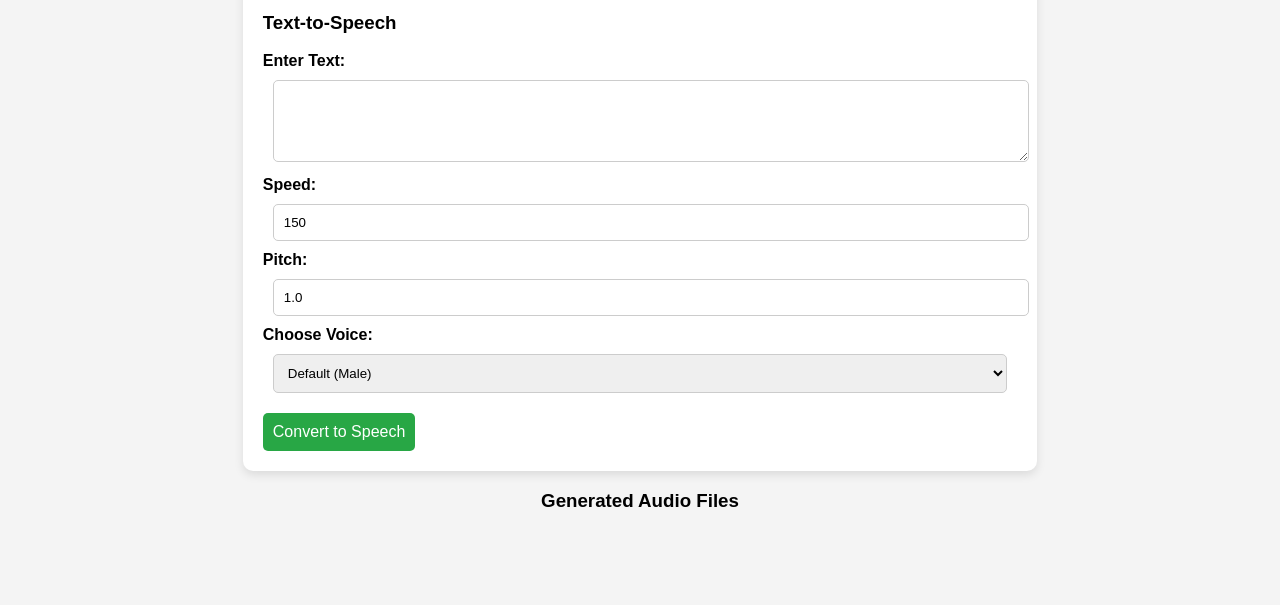
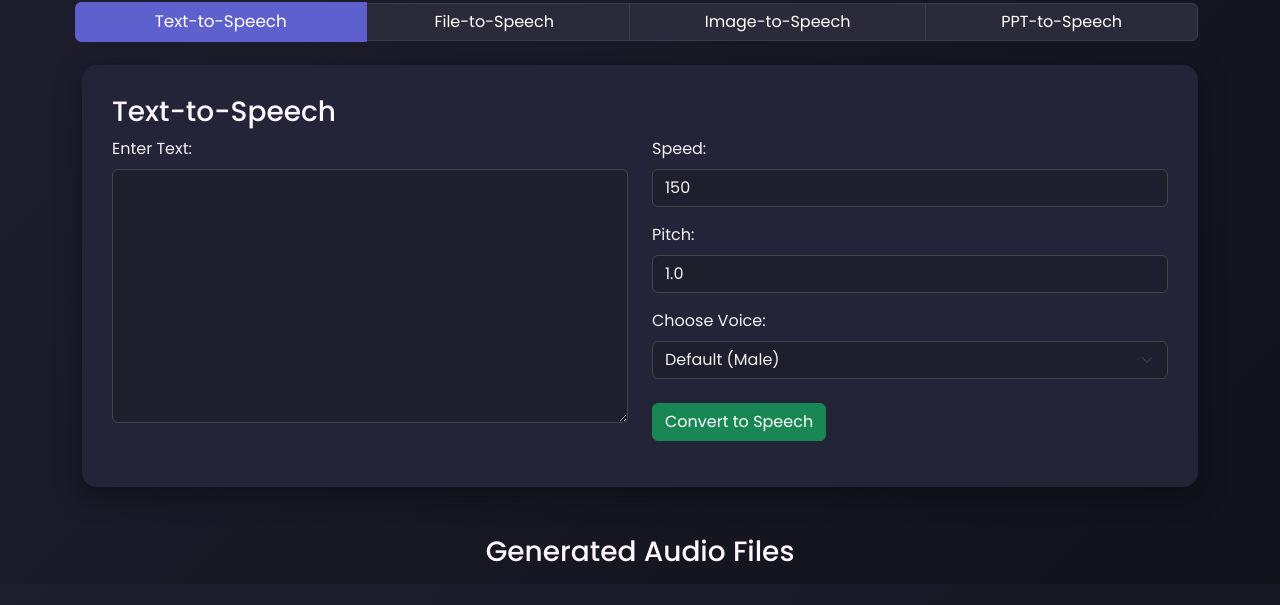
Before and after one commit to devangvangane/tts, a Django app: page / in a window 1280 px wide. Shown: the part 195-800 px from the top of the page. Run offline with Django 3.2, Linux system fonts and the light colour scheme; some libraries are stand-ins or nearby versions.

Commit message:
ppt-to-speech img-to-speech volna css and animation

```diff
--- a/ttspeech/templates/index.html
+++ b/ttspeech/templates/index.html
@@ -1,218 +1,312 @@
 <!DOCTYPE html>
 <html lang="en">
 <head>
-    <meta charset="UTF-8">
-    <meta name="viewport" content="width=device-width, initial-scale=1.0">
+  <meta charset="UTF-8" />
+  <meta name="viewport" content="width=device-width, initial-scale=1.0"/>
   <title>Multi-Function Converter</title>
+
+  <link rel="preconnect" href="https://fonts.googleapis.com">
+<link rel="preconnect" href="https://fonts.gstatic.com" crossorigin>
+<link href="https://fonts.googleapis.com/css2?family=Poppins:ital,wght@0,100;0,200;0,300;0,400;0,500;0,600;0,700;0,800;0,900;1,100;1,200;1,300;1,400;1,500;1,600;1,700;1,800;1,900&display=swap" rel="stylesheet">
+
+  <!-- Bootstrap -->
+  <link href="https://cdn.jsdelivr.net/npm/bootstrap@5.3.0/dist/css/bootstrap.min.css" rel="stylesheet"/>
+  <script src="https://cdn.jsdelivr.net/npm/bootstrap@5.3.0/dist/js/bootstrap.bundle.min.js"></script>
+
+  <!-- GSAP -->
+  <script src="https://cdnjs.cloudflare.com/ajax/libs/gsap/3.12.2/gsap.min.js"></script>
+
   <style>
     body {
-            font-family: Arial, sans-serif;
-            text-align: center;
-            padding: 20px;
-            background-color: #f4f4f4;
+      background: linear-gradient(135deg, #1e1e2f, #12121b);
+      color: #f1f1f1;
+      font-family: "Poppins" ;
     }
-        h2 {
-            color: #333;
+
+    .container-custom {
+      background: #242438;
+      padding: 30px;
+      border-radius: 15px;
+      box-shadow: 0 8px 30px rgba(0, 0, 0, 0.3);
     }
-        .container {
-            background: white;
-            padding: 20px;
-            padding-right: 40px;
+
+    .btn-group .btn {
+      background-color: #2a2a3b;
+      color: #fff;
+      border: 1px solid #3a3a50;
+      transition: all 0.3s ease;
+    }
+
+    .btn-group .btn.active,
+    .btn-group .btn:hover {
+      background-color: #5e60ce;
+      color: #fff;
+      border-color: #5e60ce;
+      transform: scale(1.05);
+    }
+
+    .form-control,
+    .form-select {
+      background-color: #1e1e2d;
+      color: #f1f1f1;
+      border: 1px solid #444;
+      transition: border-color 0.3s ease, box-shadow 0.3s ease;
+    }
+
+    .form-control:focus,
+    .form-select:focus {
+
+      border-color: #5e60ce;
+      box-shadow: 0 0 0 0.2rem rgba(94, 96, 206, 0.25);
+    }
+
+    .file-list li {
+      background-color: #2c2c44;
+      padding: 15px;
       border-radius: 10px;
-            box-shadow: 0px 4px 10px rgba(0, 0, 0, 0.1);
-            display: inline-block;
-            text-align: left;
-            width: 60%;
+      box-shadow: 0 4px 15px rgba(0, 0, 0, 0.2);
+      margin-bottom: 15px;
     }
-        textarea, input, select {
+
+    .delete-btn {
+      background-color: #e63946;
+      border: none;
+      transition: background-color 0.3s ease;
+    }
+
+    .delete-btn:hover {
+      background-color: #d62839;
+    }
+
+    h2, h3 {
+      color: #fdf6ff;
+    }
+
+    audio {
+      background: #1f1f30;
+      border-radius: 10px;
       width: 100%;
-            padding: 10px;
-            margin: 10px;
-            border: 1px solid #ccc;
-            border-radius: 5px;
-        }
-        label {
-            font-weight: bold;
-        }
-        button {
-            margin-top: 10px;
-            padding: 10px;
-            border: none;
-            background: #28a745;
-            color: white;
-            font-size: 16px;
-            cursor: pointer;
-            border-radius: 5px;
-        }
-        button:hover {
-            background: #218838;
-        }
-        .nav {
-            margin-bottom: 20px;
-        }
-        .nav button {
-            margin: 5px;
-            background: #007bff;
-            color: white;
-            border-radius: 5px;
-            padding: 10px 15px;
-            border: none;
-            cursor: pointer;
-        }
-        .nav button.active {
-            background: white;
-            color: #007bff;
-            border: 2px solid #007bff;
-        }
-        .file-list {
-            list-style-type: none;
-            padding: 0;
-            margin: 20px;
-        }
-        .file-list li {
-            background: white;
-            padding: 10px;
-            margin: 10px auto;
-            border-radius: 8px;
-            display: flex;
-            justify-content: space-between;
-            align-items: center;
-            box-shadow: 0px 4px 10px rgba(0, 0, 0, 0.1);
-        }
-        audio {
-            width: 70%;
-        }
-        .delete-btn {
-            background: #dc3545;
-            padding: 5px 10px;
-            border: none;
-            color: white;
-            cursor: pointer;
-            border-radius: 5px;
-        }
-        .delete-btn:hover {
-            background: #c82333;
     }
   </style>
 </head>
+
 <body>
+  <div class="container mt-4 text-center">
+    <!-- Logo Image -->
+<div class="mb-4">
+  {% load static %}
 
-    <h2>Multi-Function Converter</h2>
+  <img src="{% static 'v.png' %}" alt="VOLNA Logo" height="150" />
+
+</div>
+
 
     <!-- Navigation -->
-    <div class="nav">
-        <button class="{% if functionality == 'tts' %}active{% endif %}" onclick="window.location.href='/?functionality=tts'">Text-to-Speech</button>
-        <button class="{% if functionality == 'file-to-speech' %}active{% endif %}" onclick="window.location.href='/?functionality=file-to-speech'">File-to-Speech</button>
-        <button class="{% if functionality == 'image-to-speech' %}active{% endif %}" onclick="window.location.href='/?functionality=image-to-speech'">Image-to-Speech</button>
-        <button class="{% if functionality == 'ppt-to-speech' %}active{% endif %}" onclick="window.location.href='/?functionality=ppt-to-speech'">PPT-to-Speech</button>
+    <div class="btn-group mb-4 nav" role="group">
+      <button class="btn {% if functionality == 'tts' %}active{% endif %}" onclick="window.location.href='/?functionality=tts'">Text-to-Speech</button>
+      <button class="btn {% if functionality == 'file-to-speech' %}active{% endif %}" onclick="window.location.href='/?functionality=file-to-speech'">File-to-Speech</button>
+      <button class="btn {% if functionality == 'image-to-speech' %}active{% endif %}" onclick="window.location.href='/?functionality=image-to-speech'">Image-to-Speech</button>
+      <button class="btn {% if functionality == 'ppt-to-speech' %}active{% endif %}" onclick="window.location.href='/?functionality=ppt-to-speech'">PPT-to-Speech</button>
     </div>
 
-    <div class="container">
+    <div class="container container-custom text-start">
       {% if functionality == "tts" %}
         <h3>Text-to-Speech</h3>
         <form id="tts-form">
-                <label for="text">Enter Text:</label>
-                <textarea id="text" name="text" rows="4" required></textarea>
-
-                <label for="speed">Speed:</label>
-                <input type="number" id="speed" name="speed" min="50" max="300" step="10" value="150">
-
-                <label for="pitch">Pitch:</label>
-                <input type="number" id="pitch" name="pitch" min="0.5" max="2.0" step="0.1" value="1.0">
-
-                <label for="voice">Choose Voice:</label>
-                <select id="voice" name="voice">
+          <div class="row">
+            <div class="col-md-6 mb-3 order-md-2">
+              <div class="mb-3">
+                <label for="speed" class="form-label">Speed:</label>
+                <input type="number" id="speed" name="speed" min="50" max="300" step="10" value="150" class="form-control">
+              </div>
+              <div class="mb-3">
+                <label for="pitch" class="form-label">Pitch:</label>
+                <input type="number" id="pitch" name="pitch" min="0.5" max="2.0" step="0.1" value="1.0" class="form-control">
+              </div>
+              <div class="mb-3">
+                <label for="voice" class="form-label">Choose Voice:</label>
+                <select id="voice" name="voice" class="form-select">
                   <option value="default">Default (Male)</option>
                   <option value="male">Male Voice</option>
                   <option value="female">Female Voice</option>
                 </select>
-
-                <button type="submit">Convert to Speech</button>
+              </div>
+              <button type="submit" class="btn btn-success mt-2">Convert to Speech</button>
+            </div>
+            <div class="col-md-6 mb-3 order-md-1">
+              <label for="text" class="form-label">Enter Text:</label>
+              <textarea id="text" name="text" rows="10" required class="form-control"></textarea>
+            </div>
+          </div>
         </form>
 
       {% elif functionality == "file-to-speech" %}
   <h3>File-to-Speech</h3>
   <form id="file-upload-form" enctype="multipart/form-data">
-                <input type="file" id="file" name="file" accept=".pdf,.docx" required>
-
-                <label for="speed">Speed:</label>
-                <input type="number" id="speed" name="speed" min="50" max="300" step="10" value="150">
-
-                <label for="pitch">Pitch:</label>
-                <input type="number" id="pitch" name="pitch" min="0.5" max="2.0" step="0.1" value="1.0">
-
-                <label for="voice">Choose Voice:</label>
-                <select id="voice" name="voice">
+    <div class="row">
+      <div class="col-md-6 mb-3 order-md-2">
+        <div class="mb-3">
+          <label for="speed" class="form-label">Speed:</label>
+          <input type="number" id="speed" name="speed" min="50" max="300" step="10" value="150" class="form-control">
+        </div>
+        <div class="mb-3">
+          <label for="pitch" class="form-label">Pitch:</label>
+          <input type="number" id="pitch" name="pitch" min="0.5" max="2.0" step="0.1" value="1.0" class="form-control">
+        </div>
+        <div class="mb-3">
+          <label for="voice" class="form-label">Choose Voice:</label>
+          <select id="voice" name="voice" class="form-select">
             <option value="default">Default (Male)</option>
             <option value="male">Male Voice</option>
             <option value="female">Female Voice</option>
           </select>
-
-                <button type="submit">Convert</button>
+        </div>
+        <button type="submit" class="btn btn-success mt-2">Convert to Speech</button>
+      </div>
+      <div class="col-md-6 mb-3 order-md-1">
+        <div class="mb-3">
+          <label for="file" class="form-label">Upload File (DOCX, PDF):</label>
+          <input type="file" id="file" name="file" accept=".docx,.pdf" class="form-control" required>
+        </div>
+      </div>
+    </div>
   </form>
 
      {% elif functionality == "image-to-speech" %}
   <h3>Image-to-Speech</h3>
   <form id="image-upload-form" enctype="multipart/form-data">
-                <input type="file" id="image" name="image" accept="image/*" required>
-                <button type="submit">Convert</button>
-            </form>
-
-        {% elif functionality == "ppt-to-speech" %}
-            <h3>Ppt-to-Speech</h3>
-            <form id="ppt-upload-form" enctype="multipart/form-data">
-                <input type="file" id="file" name="ppt" accept=".ppt,.pptx" required>
-
-                <label for="speed">Speed:</label>
-                <input type="number" id="ppt-speed" name="speed" min="50" max="300" step="10" value="150">
-
-                <label for="pitch">Pitch:</label>
-                <input type="number" id="ppt-pitch" name="pitch" min="0.5" max="2.0" step="0.1" value="1.0">
-
-                <label for="voice">Choose Voice:</label>
-                <select id="ppt-voice" name="voice">
+    <div class="row">
+      <div class="col-md-6 mb-3 order-md-2">
+        <div class="mb-3">
+          <label for="speed" class="form-label">Speed:</label>
+          <input type="number" id="image-speed" name="speed" min="50" max="300" step="10" value="150" class="form-control">
+        </div>
+        <div class="mb-3">
+          <label for="pitch" class="form-label">Pitch:</label>
+          <input type="number" id="image-pitch" name="pitch" min="0.5" max="2.0" step="0.1" value="1.0" class="form-control">
+        </div>
+        <div class="mb-3">
+          <label for="voice" class="form-label">Choose Voice:</label>
+          <select id="image-voice" name="voice" class="form-select">
             <option value="default">Default (Male)</option>
             <option value="male">Male Voice</option>
             <option value="female">Female Voice</option>
           </select>
+        </div>
+        <button type="submit" class="btn btn-success mt-2">Convert</button>
+      </div>
+      <div class="col-md-6 mb-3 order-md-1">
+        <div class="mb-3">
+          <label for="image" class="form-label">Upload Image:</label>
+          <input type="file" id="image" name="image" accept="image/*" class="form-control" required>
+        </div>
+      </div>
+    </div>
+  </form>
 
-                <button type="submit">Convert</button>
+{% elif functionality == "ppt-to-speech" %}
+  <h3>PPT-to-Speech</h3>
+  <form id="ppt-upload-form" enctype="multipart/form-data">
+    <div class="row">
+      <div class="col-md-6 mb-3 order-md-2">
+        <div class="mb-3">
+          <label for="ppt-speed" class="form-label">Speed:</label>
+          <input type="number" id="ppt-speed" name="speed" min="50" max="300" step="10" value="150" class="form-control">
+        </div>
+        <div class="mb-3">
+          <label for="ppt-pitch" class="form-label">Pitch:</label>
+          <input type="number" id="ppt-pitch" name="pitch" min="0.5" max="2.0" step="0.1" value="1.0" class="form-control">
+        </div>
+        <div class="mb-3">
+          <label for="ppt-voice" class="form-label">Choose Voice:</label>
+          <select id="ppt-voice" name="voice" class="form-select">
+            <option value="default">Default (Male)</option>
+            <option value="male">Male Voice</option>
+            <option value="female">Female Voice</option>
+          </select>
+        </div>
+        <button type="submit" class="btn btn-success mt-2">Convert</button>
+      </div>
+      <div class="col-md-6 mb-3 order-md-1">
+        <div class="mb-3">
+          <label for="file" class="form-label">Upload PPT File:</label>
+          <input type="file" id="file" name="ppt" accept=".ppt,.pptx" class="form-control" required>
+        </div>
+      </div>
+    </div>
   </form>
 {% endif %}
+
     </div>
 
-    <h3>Generated Audio Files</h3>
-    <ul id="file-list" class="file-list">
+    <h3 class="mt-5">Generated Audio Files</h3>
+    <ul id="file-list" class="list-unstyled file-list">
       {% for file in files %}
-            <li id="file-{{ file }}">
-                <audio controls>
+        <li id="file-{{ file }}" class="d-flex justify-content-between align-items-center">
+          <audio controls class="me-3 w-75">
             <source src="/media/{{ file }}" type="audio/mpeg">
           </audio>
-                <button class="delete-btn" onclick="deleteFile('{{ file }}')">Delete</button>
+          <button class="btn delete-btn" onclick="deleteFile('{{ file }}')">Delete</button>
         </li>
       {% endfor %}
     </ul>
+  </div>
 
   <script>
+    // Animate page load with GSAP
+    document.addEventListener("DOMContentLoaded", () => {
+      gsap.from(".container-custom", {
+        duration: 1,
+        opacity: 0,
+        y: 30,
+        ease: "power2.out"
+      });
+
+      gsap.from(".container-custom form .form-label, .container-custom form .form-control, .container-custom form .form-select, .container-custom form button", {
+        duration: 0.6,
+        opacity: 0,
+        y: 20,
+        stagger: 0.1,
+        ease: "power3.out"
+      });
+
+      gsap.from(".file-list li", {
+        duration: 0.5,
+        opacity: 0,
+        y: 20,
+        stagger: 0.1,
+        ease: "power1.out"
+      });
+    });
+
+    // Your original JS (unchanged)
     async function updateFileList(files) {
       let fileList = document.getElementById("file-list");
-    fileList.innerHTML = ""; // Clear current list
+      fileList.innerHTML = "";
 
       files.forEach(file => {
         let listItem = document.createElement("li");
+        listItem.className = "d-flex justify-content-between align-items-center file-list-item";
         listItem.id = `file-${file}`;
         listItem.innerHTML = `
-            <audio controls>
+          <audio controls class="me-3 w-75">
             <source src="/media/${file}" type="audio/mpeg">
           </audio>
-            <button class="delete-btn" onclick="deleteFile('${file}')">Delete</button>
+          <button class="btn delete-btn" onclick="deleteFile('${file}')">Delete</button>
         `;
         fileList.appendChild(listItem);
+
+        // Animate new file
+        gsap.from(listItem, {
+          opacity: 0,
+          y: 20,
+          duration: 0.4,
+          ease: "power2.out"
+        });
       });
     }
 
-// Handle Text-to-Speech Submission
-document.getElementById("tts-form")?.addEventListener("submit", async function(event) {
+    document.getElementById("tts-form")?.addEventListener("submit", async function (event) {
       event.preventDefault();
       let formData = new FormData(this);
 
@@ -223,14 +317,13 @@ document.getElementById("tts-form")?.addEventListener("submit", async function(e
 
       let data = await response.json();
       if (data.files) {
-        updateFileList(data.files); // Update file list without refresh
+        updateFileList(data.files);
       } else {
         alert("Error: " + (data.error || "Something went wrong!"));
       }
     });
 
-// Handle File-to-Speech Submission
-document.getElementById("file-upload-form")?.addEventListener("submit", async function(event) {
+    document.getElementById("file-upload-form")?.addEventListener("submit", async function (event) {
       event.preventDefault();
       let formData = new FormData(this);
 
@@ -240,8 +333,6 @@ document.getElementById("file-upload-form")?.addEventListener("submit", async fu
       });
 
       let data = await response.json();
-
-    console.log(data);
       if (data.files) {
         updateFileList(data.files);
       } else {
@@ -249,60 +340,41 @@ document.getElementById("file-upload-form")?.addEventListener("submit", async fu
       }
     });
 
-// Handle Image-to-Speech Submission
-document.getElementById("image-upload-form")?.addEventListener("submit", async function(event) {
+    document.getElementById("image-upload-form")?.addEventListener("submit", async function (event) {
   event.preventDefault();
   let formData = new FormData(this);
 
-    try {
   let response = await fetch("/image-to-speech/", {
     method: "POST",
     body: formData
   });
 
-
-
   let data = await response.json();
-        console.log("hello" +data);
   if (data.files) {
     updateFileList(data.files);
   } else {
     alert("Error: " + (data.error || "Something went wrong!"));
   }
-    } catch (error) {
-        alert("Something went wrong! Check the console for errors.");
-        console.error("Image-to-Speech Error:", error);
-    }
 });
 
-// Handle PPT-to-Speech Submission
-document.getElementById("ppt-upload-form")?.addEventListener("submit", async function (e) {
-    e.preventDefault();
+document.getElementById("ppt-upload-form")?.addEventListener("submit", async function (event) {
+  event.preventDefault();
+  let formData = new FormData(this);
 
-    const form = document.getElementById("ppt-upload-form");
-    const formData = new FormData(form);
-
-    try {
-        const response = await fetch("/pptx-to-speech/", {
+  let response = await fetch("/ppt-to-speech/", {
     method: "POST",
-            body: formData,
+    body: formData
   });
 
-        const data = await response.json();
-
-        if (data.audio_url) {
+  let data = await response.json();
+  if (data.files) {
     updateFileList(data.files);
   } else {
     alert("Error: " + (data.error || "Something went wrong!"));
   }
-    } catch (err) {
-        console.error("Error:", err);
-        alert("Something went wrong during PPT-to-Speech conversion.");
-    }
 });
 
 
-// Handle File Deletion
     async function deleteFile(fileName) {
       let formData = new FormData();
       formData.append("file_name", fileName);
@@ -314,12 +386,11 @@ async function deleteFile(fileName) {
 
       let data = await response.json();
       if (data.files) {
-        updateFileList(data.files); // Update file list dynamically
+        updateFileList(data.files);
       } else {
         alert("Error: " + (data.error || "Something went wrong!"));
       }
     }
   </script>
-
 </body>
 </html>
--- a/ttspeech/views.py
+++ b/ttspeech/views.py
@@ -123,7 +123,6 @@ def image_to_speech(request):
     """Extract text from an image and convert it to speech."""
     if request.method == "POST" and request.FILES.get("image"):
         image_file = request.FILES["image"]
-        file_extension = image_file.name.split(".")[-1].lower()
 
         # Save uploaded image
         image_path = os.path.join(MEDIA_FOLDER, image_file.name)
@@ -186,7 +185,7 @@ def pptx_to_speech(request):
                                 text_runs.append(full_line)
 
             extracted_text = "\n".join(text_runs)
-            print("Extracted text")
+            print(extracted_text    )
 
             if not extracted_text.strip():
                 return JsonResponse({"error": "No readable text found in the presentation."}, status=400)
```
Also changed, not shown: textts/settings.py (+9 -0 lines), ttspeech/templates/script.js (added), ttspeech/templates/style.css (added). Lines whose indentation alone changed are shown as unchanged.
